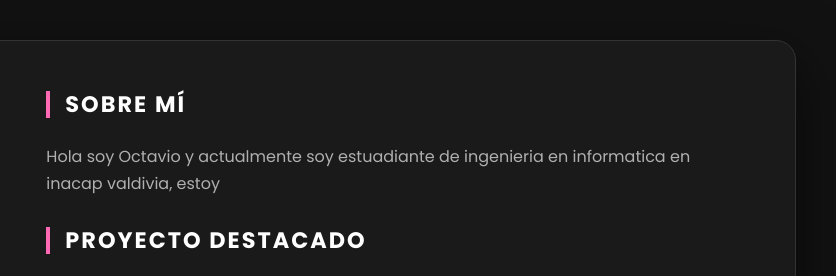
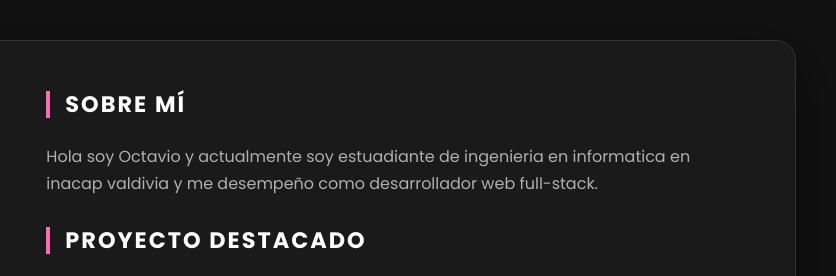
Before and after one commit to pablo2112321/Octavio_M_cv.github.io, a plain HTML site: page index.html in a window 1280 px wide. Shown: the top 276 px of the page, 444-1280 px from the left. Drawn offline with nearby package versions, Linux system fonts and the light colour scheme.

Commit message:
Actualizacion 1.2

```diff
--- a/index.html
+++ b/index.html
@@ -239,7 +239,7 @@
 
                 <h2 class="section-title">Sobre Mí</h2>
                 <p class="text-body-custom">
-                    Hola soy Octavio y actualmente soy estuadiante de ingenieria en informatica en inacap valdivia, estoy
+                    Hola soy Octavio y actualmente soy estuadiante de ingenieria en informatica en inacap valdivia y me desempeño como desarrollador web full-stack.
                 </p>
 
                 <h2 class="section-title">Proyecto Destacado</h2>
```
